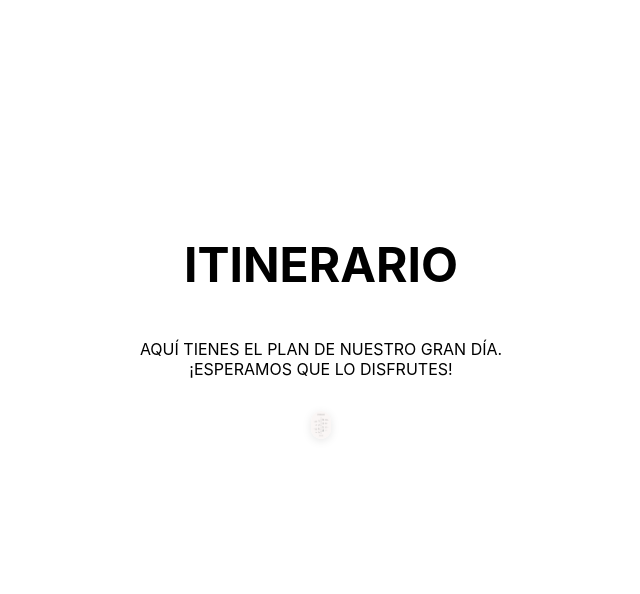
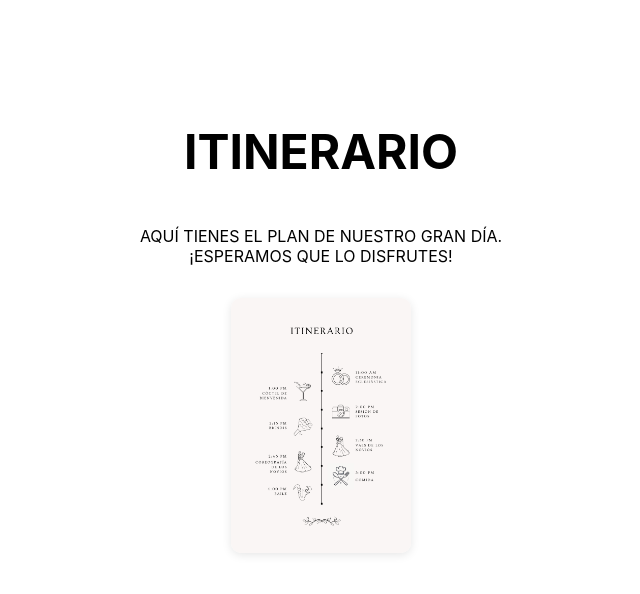
Before and after one commit to CristopherVanegas/BodaNicoleRo, a React (Vite) app in the folder boda_nicole_ro/: page / in a window 1280 px wide. Shown: the part 4932-5526 px from the top of the page, without its empty margins (319-959 px from the left). Built offline with nearby package versions, Linux system fonts and the light colour scheme; the HTML template or start-up script is replaced by a standard one.

Commit message:
Fix del itinerario

```diff
--- a/boda_nicole_ro/src/components/Itinerary/Itinerary.module.css
+++ b/boda_nicole_ro/src/components/Itinerary/Itinerary.module.css
@@ -38,8 +38,7 @@
 }
 
 .itineraryImage {
-  max-width: 80%;
-  /* Reduce el width para mejorar el diseño */
+  width: 450px;
   height: auto;
   border-radius: 10px;
   box-shadow: 0 2px 10px rgba(0, 0, 0, 0.1);
```
